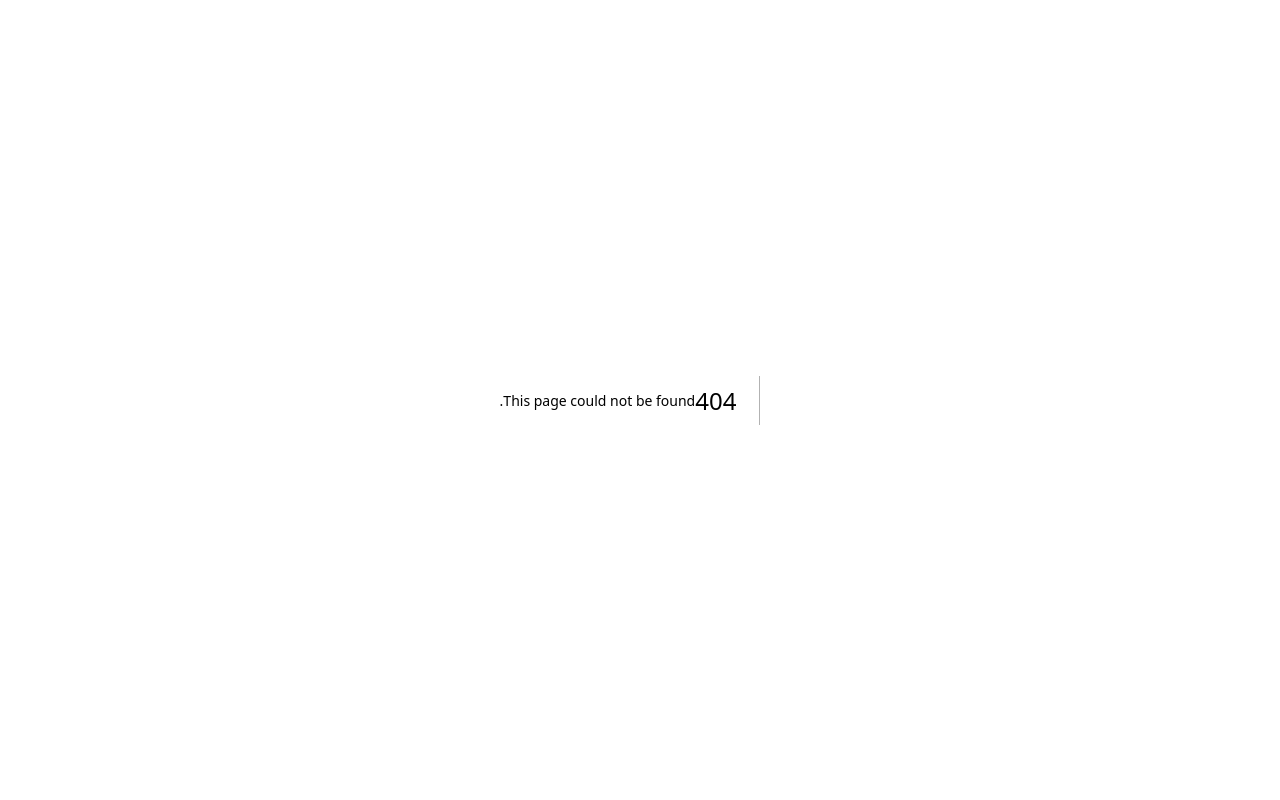
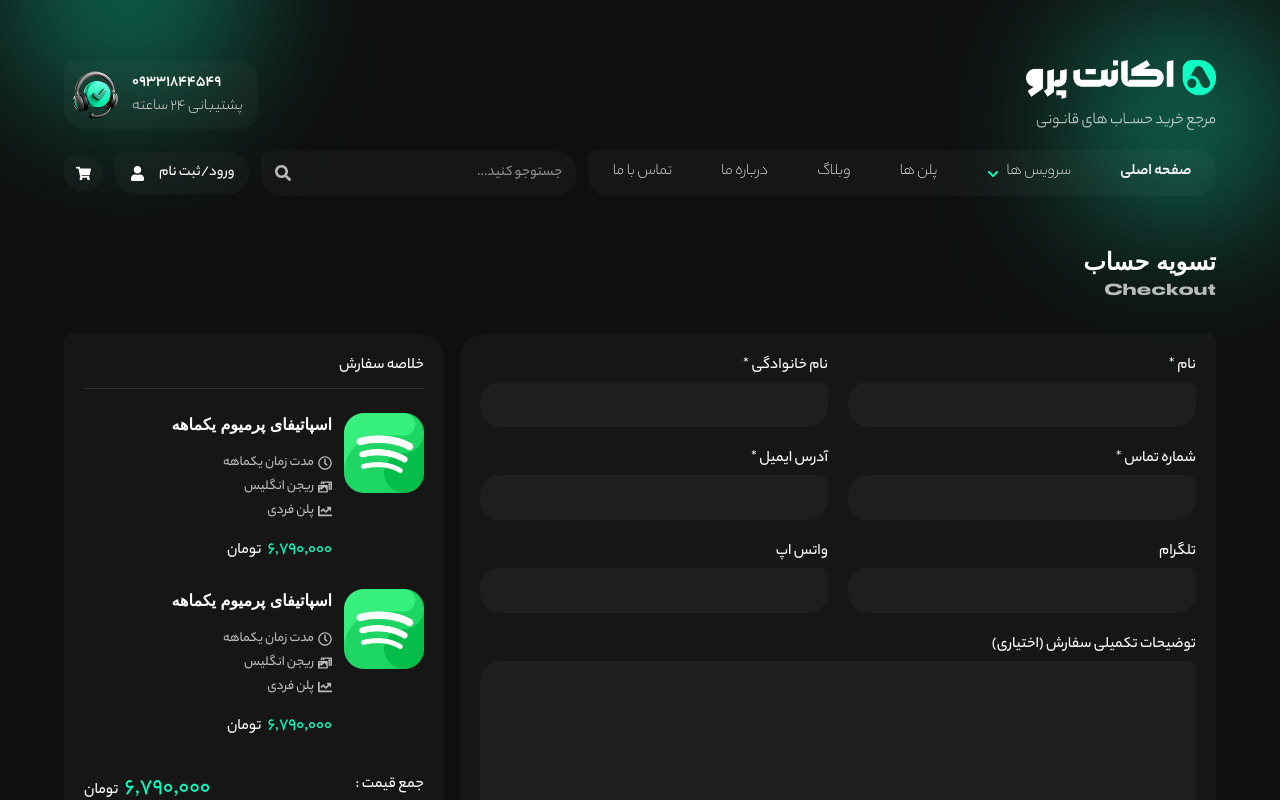
Before and after one commit to PAPAshady/account-pro, a Next.js app: page /checkout in a window 1280 px wide. Before the commit this address had no page. Shown: the top 800 px of the page. Built offline with nearby package versions, Linux system fonts and the light colour scheme; a web font is replaced by a local one.

Commit message:
feat: implemented checkout page ui layout.

```diff
--- a/src/app/(site)/cart/page.jsx
+++ b/src/app/(site)/cart/page.jsx
@@ -3,7 +3,7 @@ import CartItem from '@modules/CartItem/CartItem';
 
 export default function page() {
   return (
-    <div className="    container space-y-8">
+    <div className="container space-y-8">
       <div>
         <h2 className="font-morabba text-2xl font-semibold">سبد خرید</h2>
         <p className="font-stretchPro text-paragraph">Shopping Cart</p>
@@ -14,7 +14,7 @@ export default function page() {
           <CartItem />
           <CartItem />
         </main>
-        <aside className="bg-foreground s hidden w-1/3 rounded-3xl rounded-tl-lg p-5 lg:block xl:w-95 xl:shrink-0">
+        <aside className="bg-foreground hidden w-1/3 rounded-3xl rounded-tl-lg p-5 lg:block xl:w-95 xl:shrink-0">
           <div>
             <p className="mb-1.25 border-b border-[#FFFFFF1A] pb-2.5">جمع کل سبد خرید</p>
             <div className="flex flex-wrap items-center justify-between gap-2 px-3 py-2.25">
--- /dev/null
+++ b/src/app/(site)/checkout/page.jsx
@@ -0,0 +1,61 @@
+import Input from '@modules/Input/Input';
+import CheckoutItem from '@modules/CheckoutItem/CheckoutItem';
+import PrimaryButton from '@modules/PrimaryButton/PrimaryButton';
+
+export default function page() {
+  return (
+    <div className="container space-y-8">
+      <div>
+        <h2 className="font-morabba text-2xl font-semibold">تسویه حساب</h2>
+        <p className="font-stretchPro text-paragraph">Checkout</p>
+      </div>
+      <form className="flex flex-col gap-4 lg:flex-row">
+        <main className="bg-foreground rounded-3xl rounded-tr-lg p-5 lg:w-2/3 xl:w-full">
+          <div className="mb-5 grid grid-cols-1 gap-5 sm:grid-cols-2">
+            <div>
+              <Input required label="نام *" />
+            </div>
+            <div>
+              <Input required label="نام خانوادگی *" />
+            </div>
+            <div>
+              <Input type="tel" label="شماره تماس *" required />
+            </div>
+            <div>
+              <Input required type="email" label="آدرس ایمیل *" />
+            </div>
+            <div>
+              <Input label="تلگرام" />
+            </div>
+            <div>
+              <Input label="واتس اپ" />
+            </div>
+          </div>
+          <div>
+            <label className="mb-1 block font-normal"> توضیحات تکمیلی سفارش (اختیاری)</label>
+            <div className="bg-foreground rounded-box-ltr flex grow items-center gap-2 px-3.5">
+              <textarea rows={8} className="grow font-normal outline-none" />
+            </div>
+          </div>
+        </main>
+        <aside className="bg-foreground rounded-3xl rounded-tl-lg p-5 lg:w-1/3 xl:w-95 xl:shrink-0">
+          <p className="mb-6 border-b border-[#FFFFFF1A] pb-2.5">خلاصه سفارش</p>
+          <div className="mb-8 flex flex-col gap-6">
+            <CheckoutItem />
+            <CheckoutItem />
+          </div>
+          <div className="mb-4 flex flex-wrap justify-between gap-2">
+            <p>جمع قیمت : </p>
+            <p className="grow text-end">
+              <span className="text-primary me-1.5 text-xl sm:text-2xl">۶,۷۹۰,۰۰۰</span>
+              تومان
+            </p>
+          </div>
+          <PrimaryButton className="bg-primary text-blackColor w-full hover:bg-none">
+            پرداخت
+          </PrimaryButton>
+        </aside>
+      </form>
+    </div>
+  );
+}
--- /dev/null
+++ b/src/components/modules/CheckoutItem/CheckoutItem.jsx
@@ -0,0 +1,43 @@
+import Image from 'next/image';
+import Link from 'next/link';
+
+import { FaRegClock, FaPhotoVideo, FaChartLine } from 'react-icons/fa';
+
+export default function CheckoutItem() {
+  return (
+    <div className="flex items-start gap-3">
+      <Link href="/" className="shrink-0">
+        <Image
+          alt="product"
+          width={300}
+          height={300}
+          src="/images/services/spotify.png"
+          className="size-16 object-cover min-[480px]:size-20"
+        />
+      </Link>
+      <div className="space-y-2 min-[480px]:space-y-4">
+        <Link href="/" className="block">
+          <h3 className="font-morabba font-semibold">اسپاتیفای پرمیوم یکماهه</h3>
+        </Link>
+        <div className="space-y-1">
+          <div className="text-paragraph flex items-center gap-1 text-sm">
+            <FaRegClock />
+            <span>مدت زمان یکماهه</span>
+          </div>
+          <div className="text-paragraph flex items-center gap-1 text-sm">
+            <FaPhotoVideo />
+            <span>ریجن انگلیس</span>
+          </div>
+          <div className="text-paragraph flex items-center gap-1 text-sm">
+            <FaChartLine />
+            <span>پلن فردی</span>
+          </div>
+        </div>
+        <p>
+          <span className="text-primary me-1.5 text-lg">۶,۷۹۰,۰۰۰</span>
+          تومان
+        </p>
+      </div>
+    </div>
+  );
+}
--- a/src/components/modules/Input/Input.jsx
+++ b/src/components/modules/Input/Input.jsx
@@ -1,11 +1,18 @@
 import clsx from 'clsx';
 
-function Input({ label, className, ...props }) {
+function Input({ label, className, type = 'text', ...props }) {
   return (
     <div>
-      <label className="mb-1 block font-normal">{label}</label>
+      <label htmlFor={label} className="mb-1 block font-normal">
+        {label}
+      </label>
       <div className="bg-foreground rounded-box-ltr flex grow items-center gap-2 px-3.5">
-        <input className={clsx('h-11.25 grow font-normal outline-none', className)} {...props} />
+        <input
+          className={clsx('h-11.25 grow font-normal outline-none', className)}
+          name={label}
+          type={type}
+          {...props}
+        />
       </div>
     </div>
   );
```
